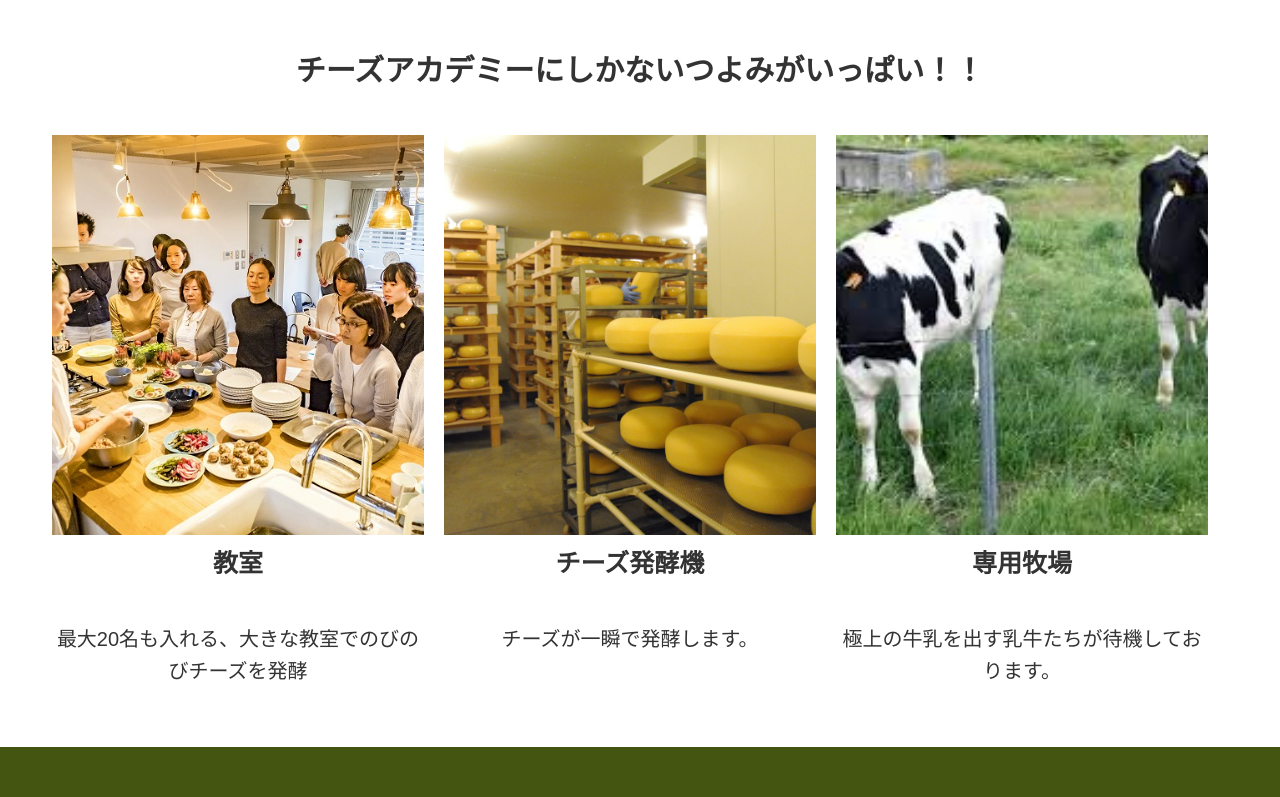
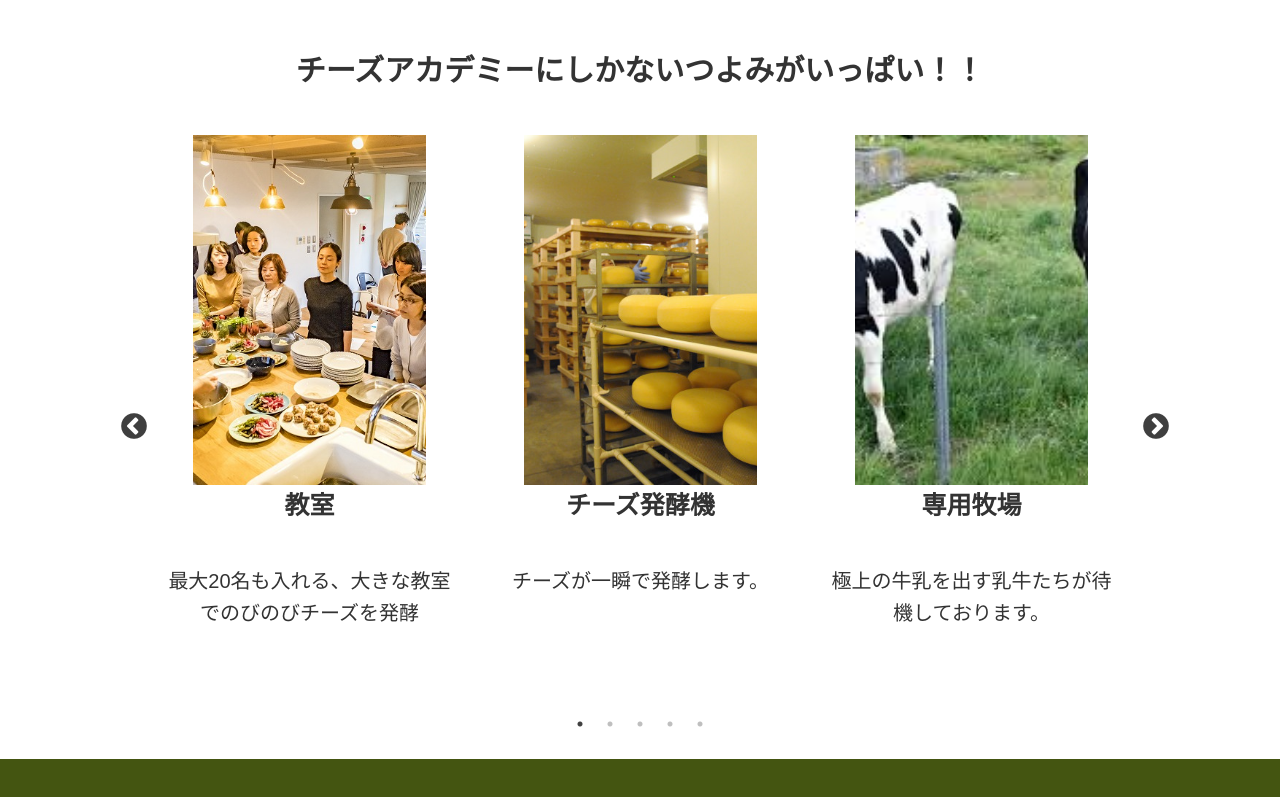
Before and after one commit to sakotaka/sakotaka, a plain HTML site: page index.html in a window 1280 px wide. Shown: the part 3020-3817 px from the top of the page. Drawn offline with nearby package versions, Linux system fonts and the light colour scheme.

Commit message:
first commit.
チーズアカデミー練習です。

```diff
--- a/index.html
+++ b/index.html
@@ -4,6 +4,8 @@
         <meta charset="UTF-8">
         <meta name="viewport" content="width=device-width, initial-scale=1.0">
         <title>チーズアカデミー</title>
+        <link rel="stylesheet" type="text/css" href="https://cdnjs.cloudflare.com/ajax/libs/slick-carousel/1.8.1/slick.min.css"/>
+        <link rel="stylesheet" type="text/css" href="https://cdnjs.cloudflare.com/ajax/libs/slick-carousel/1.8.1/slick-theme.min.css"/>
         <link rel="stylesheet" href="style.css">
     </head>
     <body>
@@ -79,6 +81,16 @@
                     <h3>専用牧場</h3>
                     <p>極上の牛乳を出す乳牛たちが待機しております。</p>
                 </div>
+                <div class="facility">
+                    <img src="image/sommelier.jpg" alt="専用ソムリエ">
+                    <h3>ソムリエ</h3>
+                    <p>ソムリエがおいしくチーズを食べてくれます。</p>
+                </div>
+                <div class="facility">
+                    <img src="image/wine.jpg" alt="ワイン">
+                    <h3>高級ブドウを使ったワイン</h3>
+                    <p>作ったチーズと一緒にワインを飲めます。</p>
+                </div>
             </div>
         </section>
 
@@ -141,23 +153,6 @@
             <!--②/左コメント終-->
           </div>
         </section>
-        <!-- 受講生の声・体験談
-        <section id="testimonials">
-            <h2>受講生の声・体験談</h2>
-            <div class="testimonial">
-                <p>簡単にチーズを作ることができた！</p>
-            </div>
-            <div class="testimonial">
-                <p>高級感あふれるチーズが作れるを自宅で簡単に再現できるようになりました！</p>
-        </div>
-        <div class="testimonial">
-        <p>最高です！</p>
-        </div>
-        <div class="testimonial">
-        <p>また来たい！！</p>
-        </div>
-        </section> -->
-        <!-- 地図 -->
         <section id="map">
             <h2>地図</h2>
             <iframe src="https://www.google.com/maps/embed?pb=!1m18!1m12!1m3!1d3239.0698115486295!2d139.703473!3d35.659025!2m3!1f0!2f0!3f0!3m2!1i1024!2i768!4f13.1!3m3!1m2!1s0x0%3A0x0!2z35c2OSczMy4xIjNfMTM54oCZNDInMDEuNl8!5e0!3m2!1sja!2sjp!4v1620827292756!5m2!1sja!2sjp" width="600" height="450" style="border:0;" allowfullscreen="" loading="lazy"></iframe>
@@ -202,5 +197,8 @@
         <footer>
             <p>※実際にはチーズアカデミーという学校は存在しません。くれぐれも間違って問い合わせしないようお願いします。</p>
         </footer>
+        <script src="https://code.jquery.com/jquery-3.4.1.min.js"></script>
+        <script src="https://cdnjs.cloudflare.com/ajax/libs/slick-carousel/1.8.1/slick.min.js"></script>
+        <script src="script.js"></script>
     </body>
 </html>
--- /dev/null
+++ b/script.js
@@ -0,0 +1,11 @@
+$(document).ready(function(){
+    $('.facilities-container').slick({
+        slidesToScroll: 1,
+        slidesToShow: 3,
+        dots: true,
+        infinite: true,
+        speed: 500,
+        fade: false,
+        cssEase: 'linear',
+    });
+});
--- a/style.css
+++ b/style.css
@@ -180,21 +180,23 @@ h2 {
 }
 
 .facilities-container {
-    display: flex;
-    justify-content: center;
+    padding: 0;
+    margin:auto;
     flex-wrap: wrap;
+    width:80%;
 }
 
 .facility {
-    display: inline-block;
-    width: 30%;
-    margin-right: 20px;
+    width: 60%;
+    margin: auto;
+    display: block;
 }
 
 .facility img {
-    width: 100%;
-    height: 400px;
+    width: 350px;
+    height: 350px;
     object-fit: cover;
+    margin: auto;
 }
 
 #classroom .facility h3 {
@@ -441,7 +443,6 @@ color: #00F;
     }
 }
 
-
 /* SNSリンク・フォローボタン */
 #sns-links {
     display: flex;
@@ -460,6 +461,19 @@ color: #00F;
 /* フッター */
 footer {
     background-color: #f4f4f4;
-    padding: 20px;
+    padding: 30px;
     text-align: center;
 }
+
+.slick-prev:before,
+.slick-next:before {
+  color: rgb(0, 0, 0);
+  font-size: 30px;
+}
+.slick-slide {
+    margin: 0px 20px;
+  }
+
+.slick-slide img {
+width: 80%;
+}
```
Also changed, not shown: image/sommelier.jpg (added), image/wine.jpg (added).
